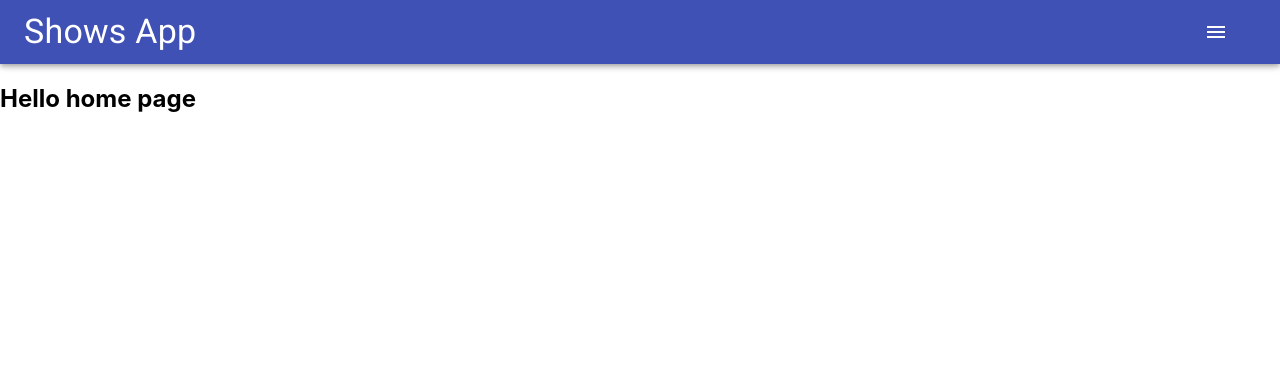
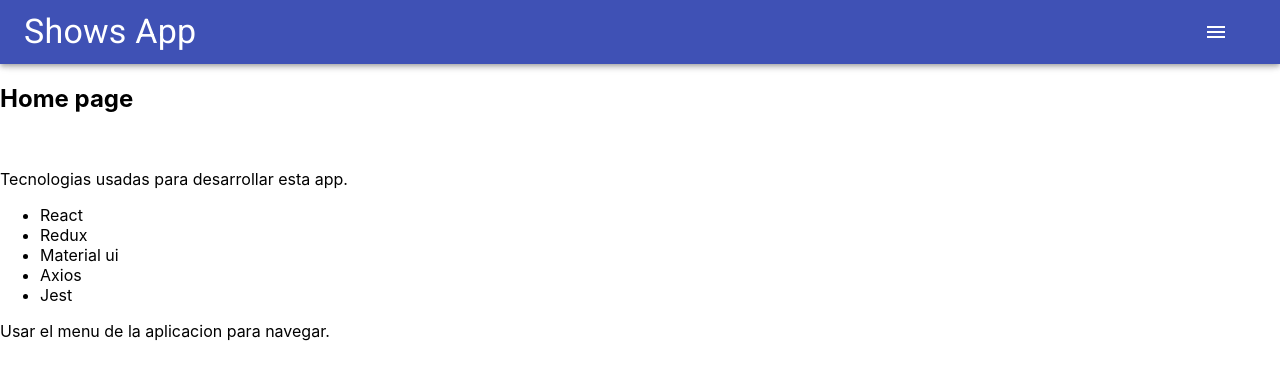
Before and after one commit to gus-tavo01/shows-app, a React (Create React App) app: page / in a window 1280 px wide. Shown: the top 380 px of the page. Built offline with nearby package versions, Linux system fonts and the light colour scheme.

Commit message:
add home page placeholder

```diff
--- a/src/pages/Home.js
+++ b/src/pages/Home.js
@@ -2,6 +2,17 @@ import React, { Fragment } from 'react';
 
 export default function Home(props) {
   return <Fragment>
-    <h2>Hello home page</h2>
+    <h2>Home page</h2>
+    <br />
+    <p>Tecnologias usadas para desarrollar esta app.</p>
+
+    <ul>
+      <li>React</li>
+      <li>Redux</li>
+      <li>Material ui</li>
+      <li>Axios</li>
+      <li>Jest</li>
+    </ul>
+    <p>Usar el menu de la aplicacion para navegar.</p>
   </Fragment>;
 }
```
Also changed, not shown: 1 other file (tests, documents, lock files or other folders).
